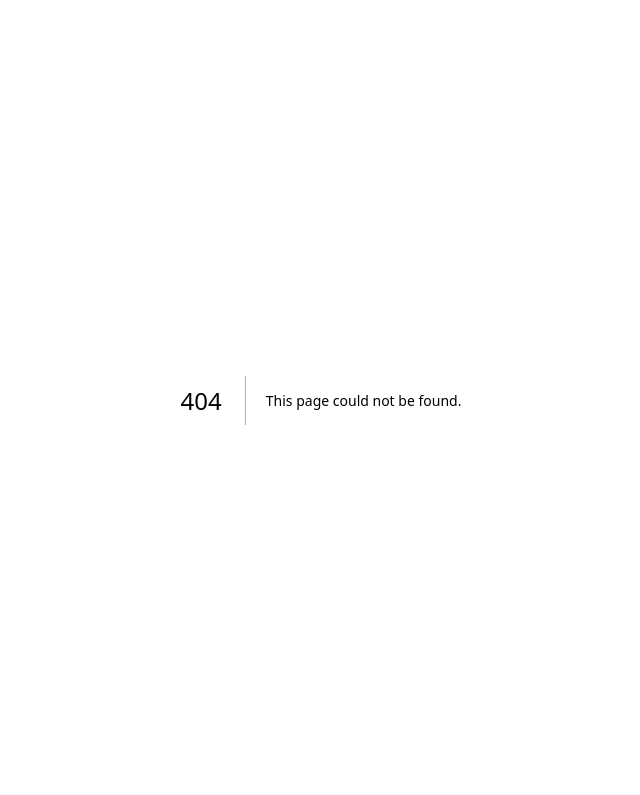
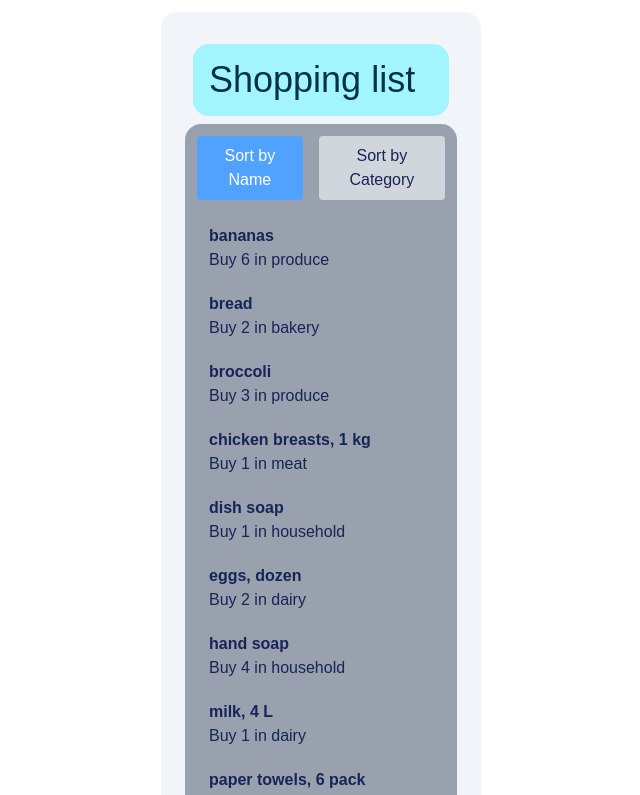
Before and after one commit to Bucket-monkey567/cprg306-assignments, a Next.js app: page /week-6 in a window 1280 px wide. Before the commit this address had no page. Shown: the top 795 px of the page, without its empty margins (319-959 px from the left). Built offline with nearby package versions, Linux system fonts and the light colour scheme.

Commit message:
Added and created week 6
Also did a little styling on the main page. Didn't do optional step #6.

```diff
--- a/app/page.js
+++ b/app/page.js
@@ -2,15 +2,17 @@ import Link from "next/link";
 
 export default function Home() {
   return (
-    <main>
-      <h1>CPRG 306: Web Development 2 - Assignments</h1>
-      <Link href="week-2" className="text-xl text-bold">Week 2</Link>
-      <br></br>
-      <Link href="week-3" className="text-xl text-bold">Week 3</Link>
-      <br></br>
-      <Link href="week-4" className="text-xl text-bold">Week 4</Link>
-      <br></br>
-      <Link href="week-5" className="text-xl text-bold">Week 5</Link>
+    <main className="m-3">
+      <h1 className="text-2xl">CPRG 306: Web Development 2 - Assignments</h1>
+      <Link href="week-2" className="text-xl text-bold m-2 bg-slate-600 border-r-white border-2 rounded-md">Week 2</Link>
+      <br />
+      <Link href="week-3" className="text-xl text-bold m-2 bg-slate-600 border-r-white border-2 rounded-md">Week 3</Link>
+      <br />
+      <Link href="week-4" className="text-xl text-bold m-2 bg-slate-600 border-r-white border-2 rounded-md">Week 4</Link>
+      <br />
+      <Link href="week-5" className="text-xl text-bold m-2 bg-slate-600 border-r-white border-2 rounded-md">Week 5</Link>
+      <br />
+      <Link href="week-6" className="text-xl text-bold m-2 bg-slate-600 border-r-white border-2 rounded-md">Week 6</Link>
     </main>
   );
 }
--- /dev/null
+++ b/app/week-6/item-list.js
@@ -0,0 +1,40 @@
+import { useState } from "react";
+import Item from "./item";
+import itemsData from './items.json';
+
+export default function ItemList() {
+    const [sortBy, setSortBy] = useState("name");
+
+    let itemsCopy = [...itemsData];
+
+    if (sortBy === 'name') {
+        itemsCopy.sort((a,b) => a.name.localeCompare(b.name));
+    } else if (sortBy === 'category') {
+        itemsCopy.sort((a,b) => a.category.localeCompare(b.category));
+    }
+
+    return (
+        <section className="p-3 text-blue-950 bg-gray-400 rounded-2xl">
+            <div className="flex gap-4 mb-4">
+                <button onClick={() => setSortBy("name")}
+                className={`p-2 rounded ${ sortBy === 'name' ? 'bg-blue-400 text-white' : 'bg-gray-300 text-blue-950'}`}>
+                    Sort by Name
+                </button>
+
+                <button onClick={() => setSortBy("category")}
+                className={`p-2 rounded ${ sortBy === 'category' ? 'bg-blue-400 text-white' : 'bg-gray-300 text-blue-950'}`}>
+                    Sort by Category
+                </button>
+            </div>
+            <ul>
+                {itemsCopy.map((item) => (
+                    <Item
+                    key={item.id}
+                    name={item.name}
+                    quantity={item.quantity}
+                    category={item.category} />
+                ))}
+            </ul>
+        </section>
+    );
+}
--- /dev/null
+++ b/app/week-6/item.js
@@ -0,0 +1,10 @@
+export default function Item({name, quantity, category}) {
+    return (
+        <section>
+            <li className="to-blue-300 p-2 m-1">
+                <p className="font-bold">{name}</p>
+                <p>Buy {quantity} in {category}</p>
+            </li>
+        </section>
+    )
+}
--- /dev/null
+++ b/app/week-6/items.json
@@ -0,0 +1,74 @@
+[
+ {
+ "id": "1h2GJKH12gkHG31h1H",
+ "name": "milk, 4 L ",
+ "quantity": 1,
+ "category": "dairy"
+ },
+ {
+ "id": "2KJH3k2j3H1k2J3K1H",
+ "name": "bread ",
+ "quantity": 2,
+ "category": "bakery"
+ },
+ {
+ "id": "3h2KJH3k2j3H1k2J3",
+ "name": "eggs, dozen ",
+ "quantity": 2,
+ "category": "dairy"
+ },
+ {
+ "id": "4k2J3K1H2GJKH12gk",
+ "name": "bananas ",
+ "quantity": 6,
+ "category": "produce"
+ },
+ {
+ "id": "5H1h1H2KJH3k2j3H",
+ "name": "broccoli ",
+ "quantity": 3,
+ "category": "produce"
+ },
+ {
+ "id": "6H1k2J3K1H2GJKH1",
+ "name": "chicken breasts, 1 kg ",
+ "quantity": 1,
+ "category": "meat"
+ },
+ {
+ "id": "7gkHG31h1H2KJH3k",
+ "name": "pasta sauce ",
+ "quantity": 3,
+ "category": "canned goods"
+ },
+ {
+ "id": "8j3H1k2J3K1H2GJK",
+ "name": "spaghetti, 454 g ",
+ "quantity": 2,
+ "category": "dry goods"
+ },
+ {
+ "id": "9H12gkHG31h1H2KJ",
+ "name": "toilet paper, 12 pack ",
+ "quantity": 1,
+ "category": "household"
+ },
+ {
+ "id": "10H3k2j3H1k2J3K1",
+ "name": "paper towels, 6 pack",
+ "quantity": 1,
+ "category": "household"
+ },
+ {
+ "id": "11k2J3K1H2GJKH12",
+ "name": "dish soap ",
+ "quantity": 1,
+ "category": "household"
+ },
+ {
+ "id": "12GJKH12gkHG31h1",
+ "name": "hand soap ",
+ "quantity": 4,
+ "category": "household"
+ }
+]
--- /dev/null
+++ b/app/week-6/page.js
@@ -0,0 +1,13 @@
+"use client";
+
+import ItemList from "./item-list"
+export default function Page() {
+    return (
+        <div className="flex justify-center items-center">
+            <main className="bg-slate-100 p-6 w-1/4 m-3 rounded-2xl">
+                <h1 className="bg-cyan-200 text-cyan-950 text-4xl p-4 w-1/1.5 m-2 rounded-2xl">Shopping list</h1>
+                <ItemList />
+            </main>
+        </div>
+    );
+}
```
